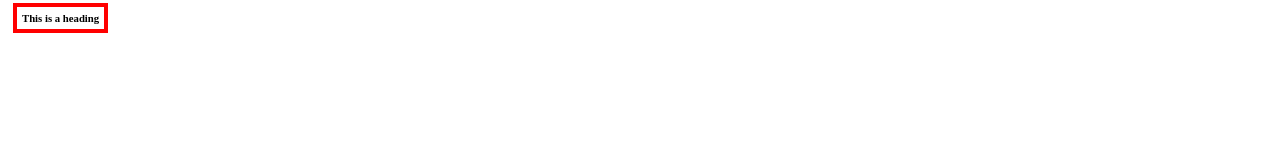
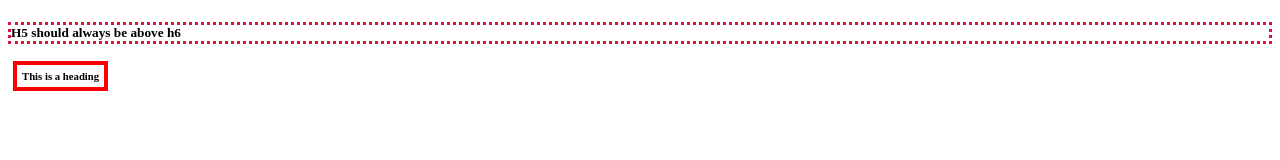
Before and after one commit to akshithere/EP-18-LB, a plain HTML site: page index.html in a window 1280 px wide. Drawn offline with Linux system fonts and the light colour scheme.

Commit message:
heading was added
heading was added by html and then styled with css

```diff
--- a/index.html
+++ b/index.html
@@ -32,6 +32,7 @@ this is the children div
       <p>What is love?
       </p>
       -->
+      <h5>H5 should always be above h6</h5>
       <h6>This is a heading</h6>
 </body>
 </html>
--- a/style.css
+++ b/style.css
@@ -48,5 +48,7 @@ border: solid red 4px;
 padding: 5px;
 margin: 5px;
 display: inline;
-
 }
+h5{
+    border: dotted crimson 3px;
+}
```
